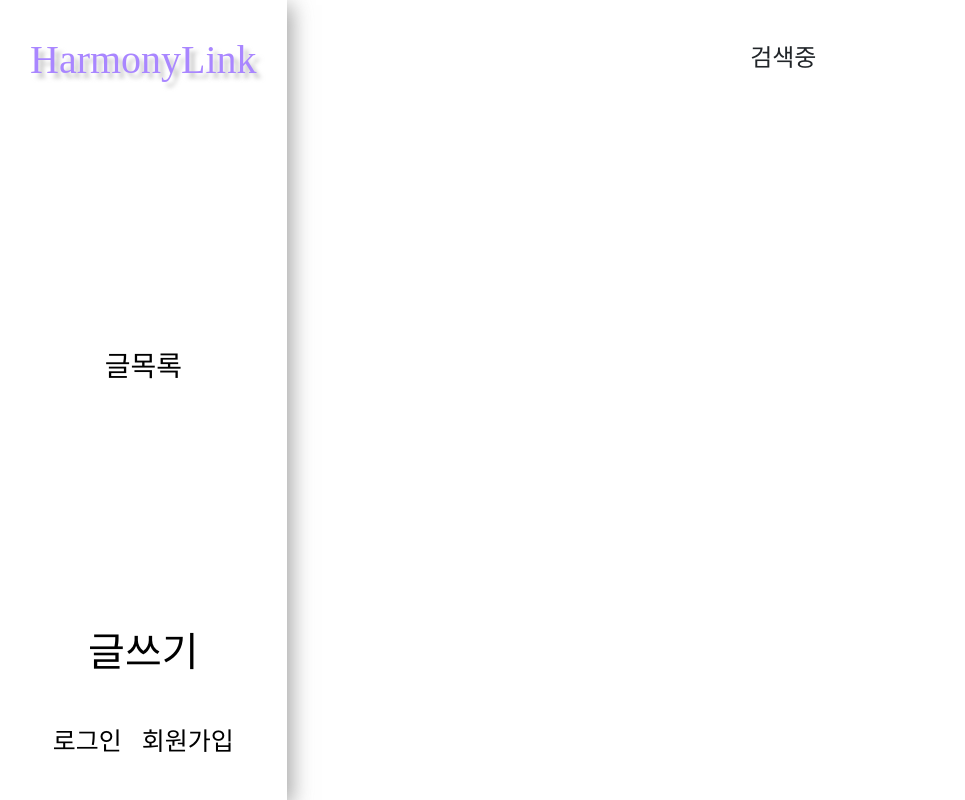
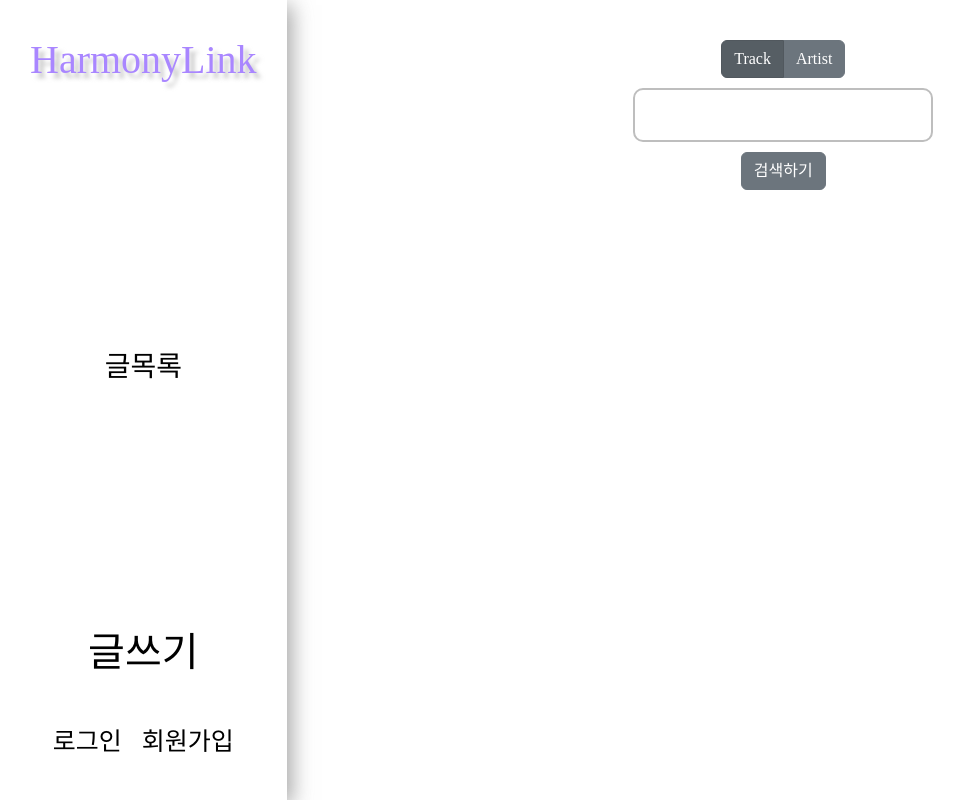
Before and after one commit to c1vera/HarmonyLink, a React (Vite) app in the folder HarmonyLink-SpringBoot/src/HarmonyLink-Frontend/: page /search in a window 1280 px wide. Shown: the whole page, without its empty margins (0-965 px from the left). Built offline with nearby package versions, Linux system fonts and the light colour scheme; no server answers; a web font is replaced by a local one.

Commit message:
feat: 스포티파이 api 활용한 게시글 작성시 노래 추가기능 구현

```diff
--- a/HarmonyLink-SpringBoot/src/HarmonyLink-Frontend/src/Pages/Spotify/Search.tsx
+++ b/HarmonyLink-SpringBoot/src/HarmonyLink-Frontend/src/Pages/Spotify/Search.tsx
@@ -1,6 +1,10 @@
 import axios from "axios";
-import { useEffect } from "react";
+import { useEffect, useState } from "react";
 import styled from "styled-components";
+import Input from "../../components/Input";
+import ToggleButtonGroup from "../../components/Button/ToggleButtonGroup";
+import Button from "react-bootstrap/Button";
+import Table from "react-bootstrap/Table";
 
 const Body = styled.div`
   height: 100%;
@@ -11,30 +15,92 @@ const Body = styled.div`
   padding: 40px;
 `;
 
-const MainPage: React.FC = () => {
-  useEffect(() => {
+const MusicTbody = styled.tbody`
+  height: 600px;
+  overflow-y: auto;
+  display: block;
+  width: 90%;
+`
+interface Music {
+  trackName: string;
+  artistName: string;
+  imgUri: string;
+}
+interface MusicList {
+  tracks: Music[];
+}
+
+
+
+const MainPage = () => {
+  const [searchType, setSearchType] = useState<string>("track");
+  const [searchValue, setSearchValue] = useState<string>("");
+  const [musicList, setMusicList] = useState<MusicList | null>(null);
+  const [selectMusic, setSelectMusic] = useState<Music | null>(null);
   const fetchMusicSearch = async () => {
     try {
       const response = await axios.get(
-          "http://localhost:8080/api/spotify/search", {
+        "http://localhost:8080/api/spotify/search",
+        {
           params: {
-                type: 'album',
-                word: 'abacab'
-            }
+            type: searchType,
+            word: searchValue,
+          },
         }
       );
+      setMusicList(response.data);
       console.log("검색 정보", response.data);
+      console.log(musicList);
     } catch (error) {
       console.error("검색 에러", error);
     }
   };
-    fetchMusicSearch();
-  }, []);
 
   return (
     <div className="MainPage">
       <Body>
-        <p>검색중</p>
+        <ToggleButtonGroup
+          options={[
+            { label: "Track", value: "track", key: "track" },
+            { label: "Artist", value: "artist", key: "artist" },
+          ]}
+          name="radioEI"
+          value={searchType}
+          onChange={setSearchType}
+        />
+        <Input
+          width="300px"
+          onChange={(e) => {
+            setSearchValue(e.target.value);
+          }}
+          onKeyPress={(e) => {
+            if (e.key === "Enter") {
+              fetchMusicSearch();
+            }
+          }}
+        />
+        <Button variant="secondary" onClick={fetchMusicSearch}>
+          검색하기
+        </Button>
+
+        <Table bordered hover>
+          <MusicTbody>
+            {musicList?.tracks?.map((music, index) => (
+              <tr key={index}
+              onClick={ () => setSelectMusic(music) }>
+                <td>
+                  <img
+                    src={music.imgUri}
+                    alt="Album Cover"
+                    style={{ width: "50px", height: "50px" }}
+                  />
+                </td>
+                <td>{music.trackName}</td>
+                <td>{music.artistName}</td>
+              </tr>
+            ))}
+          </MusicTbody>
+        </Table>
       </Body>
     </div>
   );
--- a/HarmonyLink-SpringBoot/src/HarmonyLink-Frontend/src/Pages/Write/WritePage.tsx
+++ b/HarmonyLink-SpringBoot/src/HarmonyLink-Frontend/src/Pages/Write/WritePage.tsx
@@ -1,12 +1,15 @@
 import styled from "styled-components";
 import Input from "../../components/Input";
 import TextArea from "../../components/Textarea/Textarea";
-import { useState } from "react";
+import { useEffect, useState } from "react";
 import axios from "axios";
 import { useNavigate } from "react-router-dom";
 import { useSelector } from "react-redux";
 import { AppState } from "../../redux/store";
 import Modal from "../../components/Modal";
+import ToggleButtonGroup from "../../components/Button/ToggleButtonGroup";
+import Button from "react-bootstrap/Button";
+import Table from "react-bootstrap/Table";
 
 const Body = styled.div`
   height: 100%;
@@ -14,7 +17,7 @@ const Body = styled.div`
   flex-direction: column;
   align-items: center;
   text-align: center;
-  padding:40px;
+  padding: 40px;
 `;
 
 const TitleMusicArea = styled.div`
@@ -38,25 +41,55 @@ const MusicArea = styled.div`
   align-items: center;
   > * {
     /* 직계 자식 요소만 선택 */
-    margin: 0px 30px; /* 예시 마진 값 */
+    margin: 0px 30px;
   }
 `;
+
+const MusicTbody = styled.tbody`
+  height: 600px;
+  overflow-y: auto;
+  display: block;
+  width: 90%;
+`;
+interface Music {
+  trackName: string;
+  artistName: string;
+  imgUri: string;
+}
+interface MusicList {
+  tracks: Music[];
+}
 
 const WritePage: React.FC = () => {
   const [title, setTitle] = useState<string>("");
   const [content, setContent] = useState<string>("");
   const [postMessage, setPostMessage] = useState<string>("");
-  const [music, setMusic] = useState<string>("노래제목");
   const navigate = useNavigate();
   const userInfo = useSelector((state: AppState) => state.user.userInfo);
 
+  const [searchType, setSearchType] = useState<string>("track");
+  const [searchValue, setSearchValue] = useState<string>("");
+  const [musicList, setMusicList] = useState<MusicList | null>(null);
+  const [selectMusic, setSelectMusic] = useState<Music | null>(null);
+  const [modalShow, setModalShow] = useState(false);
+
+  const handleClose = () => setModalShow(false);
+  const handleShow = () => setModalShow(true);
+
   const handlePost = async () => {
     try {
-      const result = await axios.post("http://localhost:8080/api/v1/user/requestPost", {
-        title: title,
-        content: content,
-        type: userInfo?.mbti,
-      }, { withCredentials: true });
+      const result = await axios.post(
+        "http://localhost:8080/api/v1/user/requestPost",
+        {
+          title: title,
+          content: content,
+          type: userInfo?.mbti,
+          trackName: selectMusic?.trackName,
+          artistName: selectMusic?.artistName,
+          imgUri: selectMusic?.imgUri,
+        },
+        { withCredentials: true }
+      );
 
       console.log(result.data);
       navigate("/"); // 성공 시 글목록으로 리다이렉트
@@ -66,6 +99,25 @@ const WritePage: React.FC = () => {
     }
   };
 
+  // 노래 검색 로직
+  const fetchMusicSearch = async () => {
+    try {
+      const response = await axios.get(
+        "http://localhost:8080/api/spotify/search",
+        {
+          params: {
+            type: searchType,
+            word: searchValue,
+          },
+        }
+      );
+      setMusicList(response.data);
+      console.log("검색 정보", response.data);
+      console.log(musicList);
+    } catch (error) {
+      console.error("검색 에러", error);
+    }
+  };
 
   return (
     <div className="MainPage">
@@ -78,12 +130,65 @@ const WritePage: React.FC = () => {
           </MbtiArea>
 
           <MusicArea>
-            <Modal buttonName={"노래 선택하기"} modalTitle={"노래 검색"}>
+            <Button variant="secondary" onClick={handleShow}>
+              노래 선택하기
+            </Button>
+            <Modal
+              show={modalShow}
+              onClose={handleClose}
+              modalTitle="노래 검색"
+            >
               <form>
-                <Input width={"500px"}></Input>
+                <ToggleButtonGroup
+                  options={[
+                    { label: "Track", value: "track", key: "track" },
+                    { label: "Artist", value: "artist", key: "artist" },
+                  ]}
+                  name="radioEI"
+                  value={searchType}
+                  onChange={setSearchType}
+                />
+                <Input
+                  width="300px"
+                  onChange={(e) => {
+                    setSearchValue(e.target.value);
+                  }}
+                  onKeyPress={(e) => {
+                    if (e.key === "Enter") {
+                      fetchMusicSearch();
+                    }
+                  }}
+                />
+                <Button variant="secondary" onClick={fetchMusicSearch}>
+                  검색하기
+                </Button>
+
+                <Table bordered hover>
+                  <MusicTbody>
+                    {musicList?.tracks?.map((music, index) => (
+                      <tr
+                        key={index}
+                        onClick={() => {
+                          setSelectMusic(music);
+                          handleClose();
+                        }}
+                      >
+                        <td>
+                          <img
+                            src={music.imgUri}
+                            alt="Album Cover"
+                            style={{ width: "50px", height: "50px" }}
+                          />
+                        </td>
+                        <td>{music.trackName}</td>
+                        <td>{music.artistName}</td>
+                      </tr>
+                    ))}
+                  </MusicTbody>
+                </Table>
               </form>
             </Modal>
-            <p>{music}</p>
+            <p>{selectMusic?.trackName}</p>
           </MusicArea>
         </TitleMusicArea>
 
```
Lines whose indentation alone changed are shown as unchanged.
